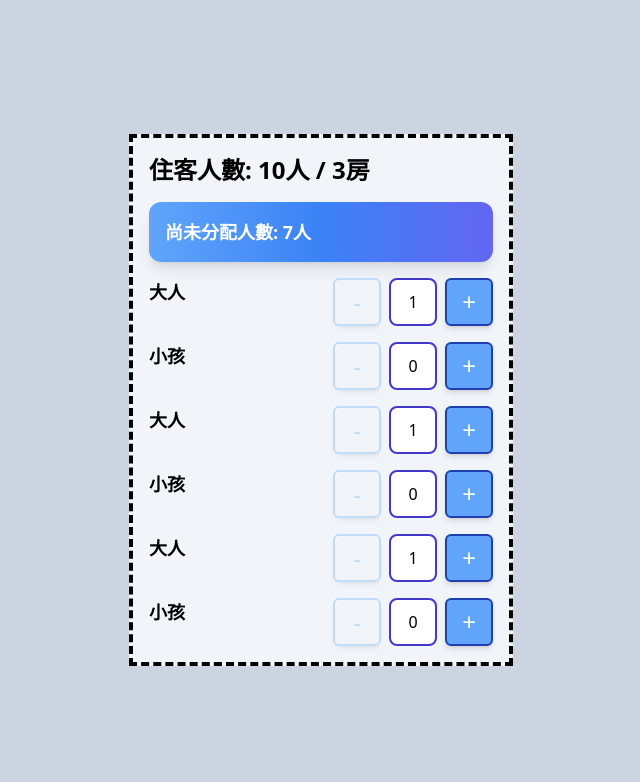
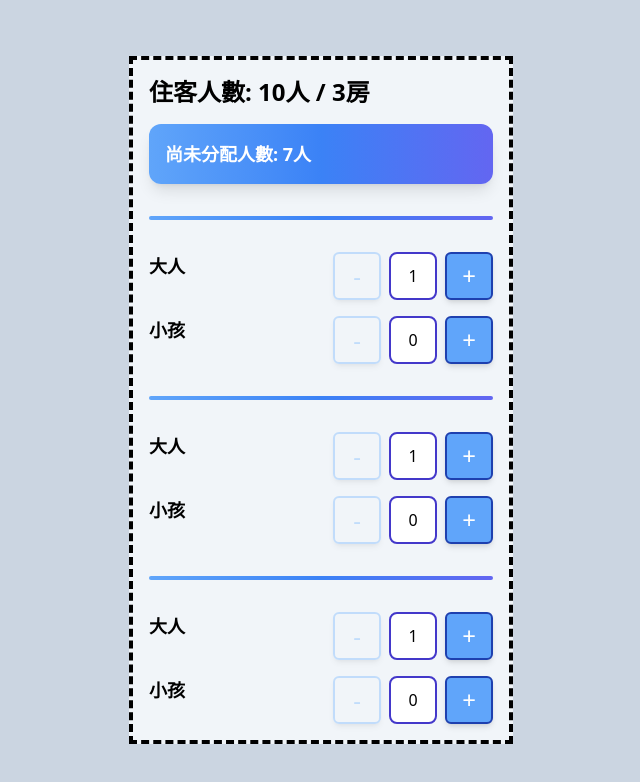
Before and after one commit to Michael0520/react-inventory-manager, a React app: page / in a window 1280 px wide. Shown: the top 782 px of the page, without its empty margins (319-959 px from the left). Built offline with nearby package versions, Linux system fonts and the light colour scheme.

Commit message:
style: 💄 Add a new style to distinguish component content

```diff
--- a/src/components/RoomAllocation.tsx
+++ b/src/components/RoomAllocation.tsx
@@ -61,6 +61,7 @@ const RoomAllocation: React.FC<RoomAllocationProps> = ({
       </div>
       {rooms.map((room, index) => (
         <div key={index} className="flex flex-col gap-4">
+          <div className="h-[4px] bg-gradient-to-r from-blue-400 via-blue-500 to-indigo-500 rounded-full my-4 shadow-lg"></div>
           <PersonCounter {...getPersonCounterProps(index, "adults")} />
           <PersonCounter {...getPersonCounterProps(index, "children")} />
         </div>
```
